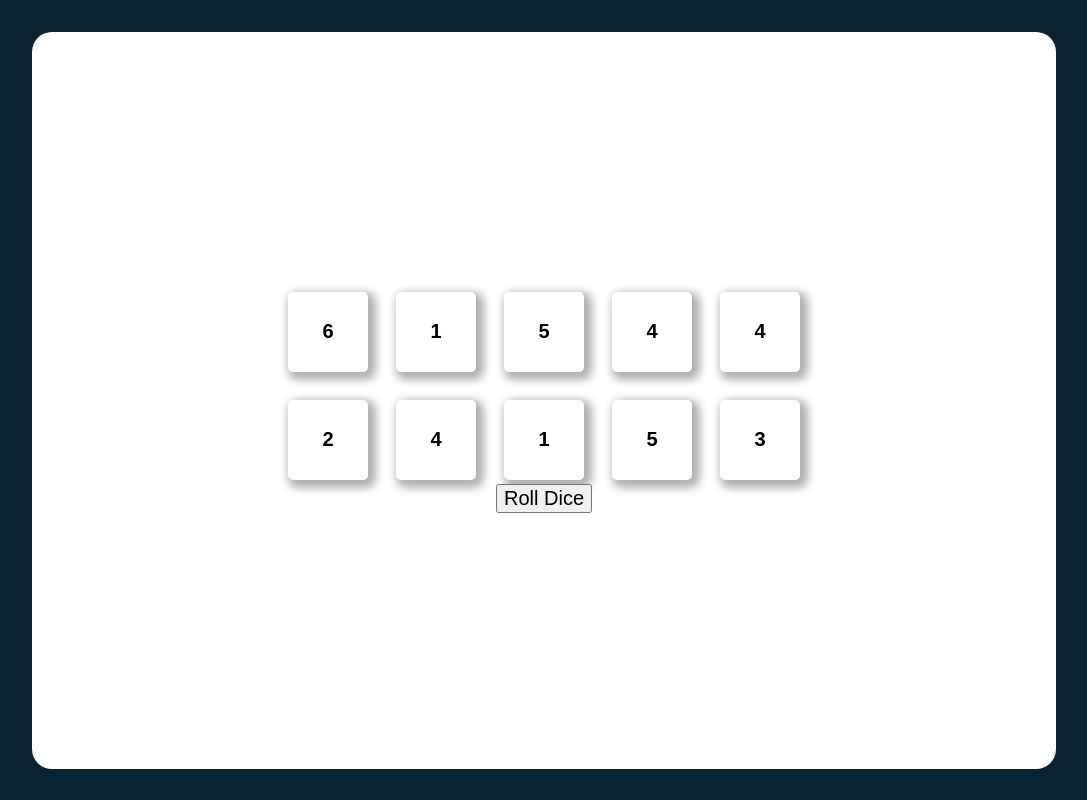
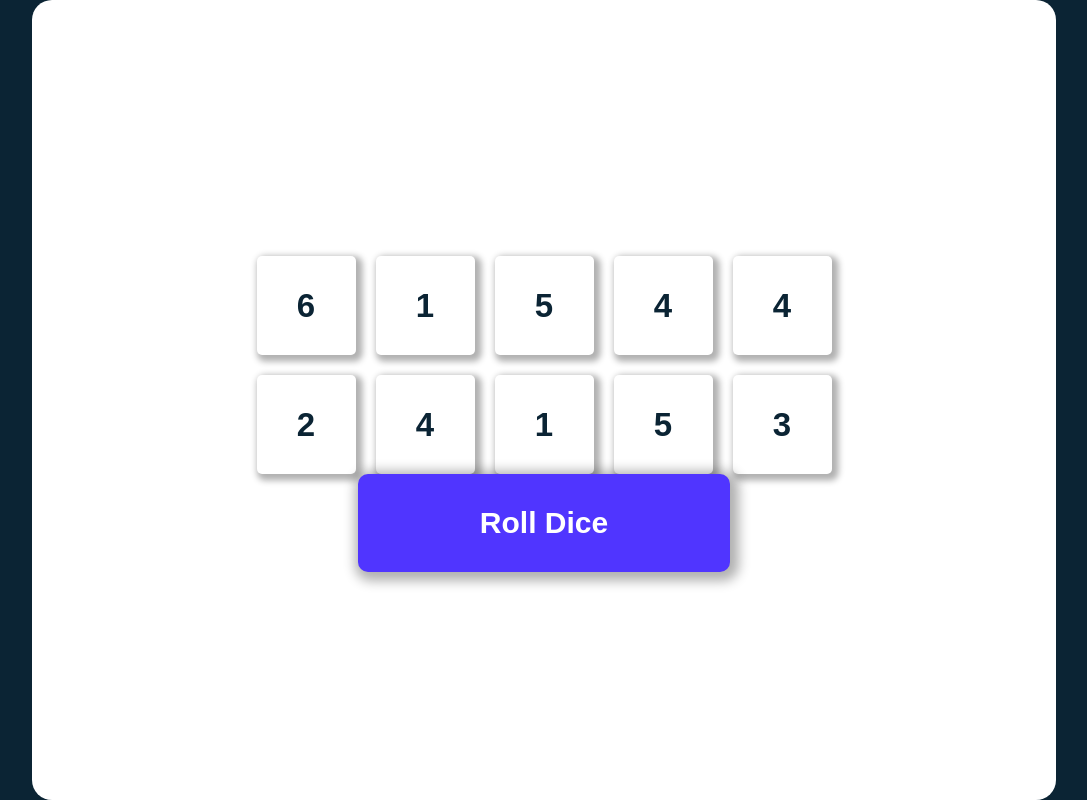
Before and after one commit to LarsGKodehode/tenzies, a React (Vite) app: page / in a window 1280 px wide. Shown: the whole page, without its empty margins (96-1183 px from the left). Built offline with nearby package versions, Linux system fonts and the light colour scheme.

Commit message:
more styling

```diff
--- a/src/assets/components/Button/Button.tsx
+++ b/src/assets/components/Button/Button.tsx
@@ -1,4 +1,7 @@
 import { MouseEventHandler } from "react";
+
+// CSS
+import styles from './button.module.css';
 
 interface ButtonProps {
   handleClick: MouseEventHandler,
@@ -7,8 +10,16 @@ interface ButtonProps {
 function Button(props: ButtonProps) {
   const { handleClick } = props;
 
+  const buttonClasses = {
+    className: [
+      'font-huge',
+      styles['button'],
+    ].join(" ")
+  }
+
   return(
     <button
+      {...buttonClasses}
       onClick={handleClick}
     >
       Roll Dice
--- a/src/assets/components/Button/button.module.css
+++ b/src/assets/components/Button/button.module.css
@@ -0,0 +1,25 @@
+.button {
+  /* shape */
+  padding: 1em 4em;
+  border-radius: 10px;
+
+  /* color */
+  background-color: var(--palette-action-500);
+  color: var(--palette-white);
+  border-color: transparent;
+
+  /* effects */
+  box-shadow: .1em .1em .4em .2em var(--palette-shadow);
+
+  /* animation */
+  transition: all 50ms ease-in-out;
+}
+
+.button:hover {
+  border-color: var(--palette-white);
+}
+
+.button:active {
+  transform: translate(0px, 2%);
+  box-shadow: inset .1em .1em .2em .2em var(--palette-shadow);
+}
--- a/src/assets/components/Dice/Dice.tsx
+++ b/src/assets/components/Dice/Dice.tsx
@@ -14,12 +14,17 @@ function Dice(props: DiceProps): JSX.Element {
 
   const { diceEyes, handleClick, isActive, dieNumber } = props;
 
+  const dieClassNames = {
+    className: [
+      'font-big',
+      styles[isActive ? 'active' : 'inactive'],
+      styles['dice']
+    ].join(" "),
+  }
+
   return(
     <div
-      className={[
-        styles[isActive ? 'active' : 'inactive'],
-        styles['dice']
-      ].join(" ")}
+      {...dieClassNames}
       onClick={(e) => handleClick(e, dieNumber)}
     >
       {diceEyes}
--- a/src/assets/components/Dice/dice.module.css
+++ b/src/assets/components/Dice/dice.module.css
@@ -3,13 +3,12 @@
   display: flex;
   justify-content: center;
   align-items: center ;
-
   text-align: center;
 
 
   /* shape */
-  width: 4em;
-  height: 4em;
+  width: 3em;
+  height: 3em;
 
   padding: .2em;
   margin: .2em;
@@ -17,10 +16,10 @@
   border-radius: 5px;
 
   /* color */
-  /* border: 2px solid var(--palette-secondary-500); */
+  color: var(--palette-primary-500-text);
 
   /* effects */
-  box-shadow: .2em .2em .4em .2em var(--palette-shadow);
+  box-shadow: .1em .1em .2em .1em var(--palette-shadow);
 
   /* animation */
   transition: transform 50ms ease-in-out;
```
